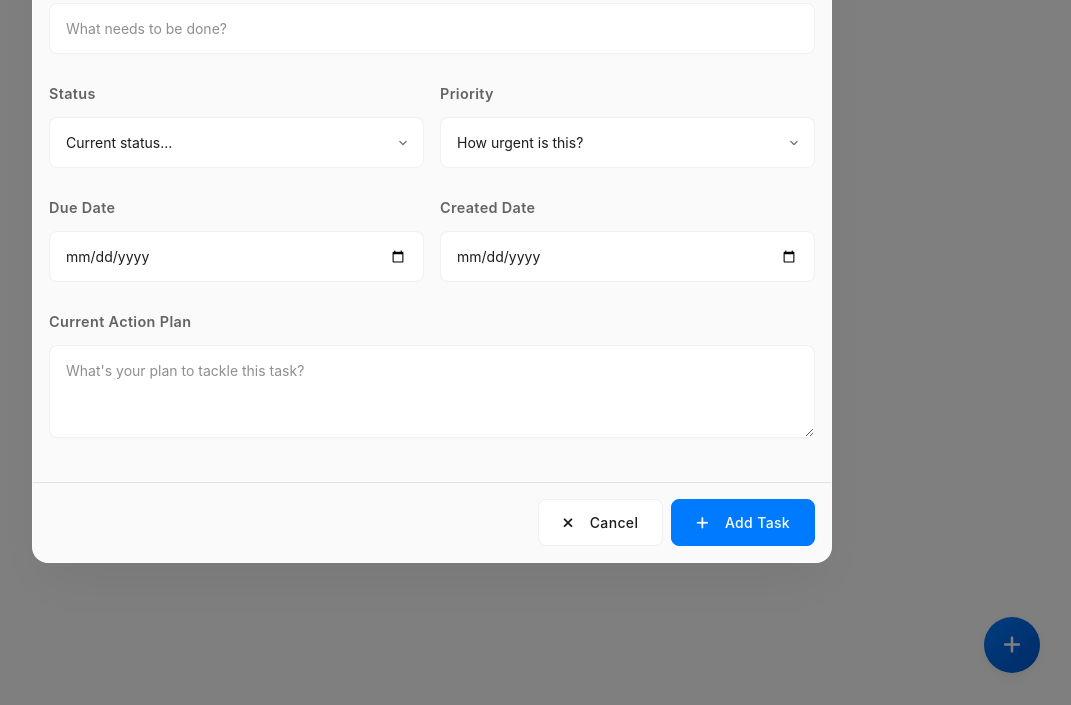
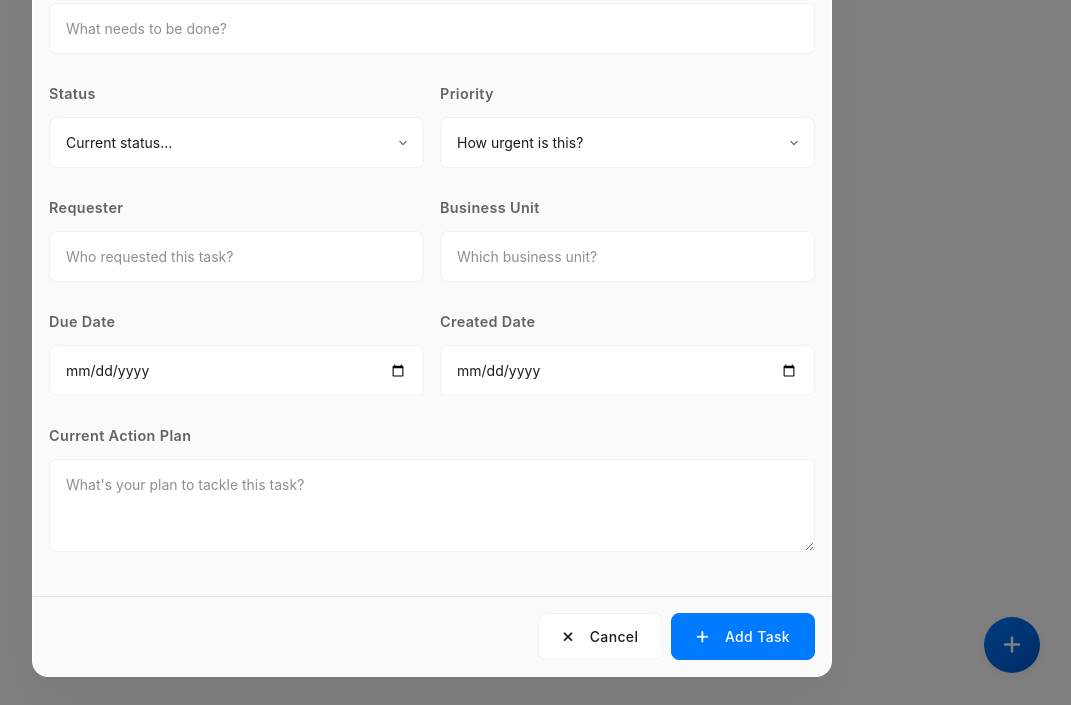
Before and after one commit to radiantsolutions-lab/progress-pad, a Flask app: page / in a window 1280 px wide, after a click on "Add Task". Shown: the part 282-987 px from the top of the page, without its empty margins (208-1279 px from the left). Run offline with Flask 3, Linux system fonts and the light colour scheme; a user stored in the database is signed in; data comes from the database, SQL or seed files in the repository; data that the repository does not hold is empty; some libraries are stand-ins or nearby versions; some web fonts are replaced.

Commit message:
Add Requester and Business Unit fields to Task model, forms, and display

```diff
--- a/app.py
+++ b/app.py
@@ -334,6 +334,8 @@
         due_date=parse_date_flexible(data.get('Due Date')),
         current_action_plan=data.get('Current Action Plan'),
         action_plan_history=f"[{datetime.today().strftime('%Y-%m-%d')}]\n{data.get('Current Action Plan', '').strip()}" if data.get('Current Action Plan') else '',
+        requester=data.get('Requester'),
+        business_unit=data.get('Business Unit'),
         custom_fields=custom_fields if custom_fields else None,
         user_id=current_user.id
     )
@@ -639,6 +641,10 @@
         task.action_plan_history = data['Action Plan History']
     if 'Category' in data:
         task.category = data['Category']
+    if 'Requester' in data:
+        task.requester = data['Requester']
+    if 'Business Unit' in data:
+        task.business_unit = data['Business Unit']
 
     # Update custom fields
     if not task.custom_fields:
--- a/models.py
+++ b/models.py
@@ -45,6 +45,8 @@
     current_action_plan = db.Column(db.Text)
     action_plan_history = db.Column(db.Text)
     category = db.Column(db.String(100))  # Added category field
+    requester = db.Column(db.String(100))  # New field: Requester
+    business_unit = db.Column(db.String(100))  # New field: Business Unit
 
     # User relationship
     user_id = db.Column(db.Integer, db.ForeignKey('users.id'), nullable=False)
@@ -73,6 +75,8 @@
             'Current Action Plan': self.current_action_plan,
             'Action Plan History': self.action_plan_history,
             'Category': self.category,
+            'Requester': self.requester,
+            'Business Unit': self.business_unit,
             'is_overdue': False,
             'due_soon': False,
             'due_today': False
--- a/templates/index.html
+++ b/templates/index.html
@@ -1846,6 +1846,16 @@
         .badge-modern.module {
             background: rgba(255, 149, 0, 0.1);
             color: #FF9500;
+        }
+
+        .badge-modern.requester {
+            background: rgba(175, 82, 222, 0.1);
+            color: #AF52DE;
+        }
+
+        .badge-modern.business-unit {
+            background: rgba(255, 59, 48, 0.1);
+            color: #FF3B30;
         }
 
         /* Status dots for compact layout */
@@ -2596,6 +2606,21 @@
                         <div class="row g-3">
                             <div class="col-md-6">
                                 <div class="form-group">
+                                    <label class="form-label">Requester</label>
+                                    <input class="form-control" type="text" name="Requester" placeholder="Who requested this task?">
+                                </div>
+                            </div>
+                            <div class="col-md-6">
+                                <div class="form-group">
+                                    <label class="form-label">Business Unit</label>
+                                    <input class="form-control" type="text" name="Business Unit" placeholder="Which business unit?">
+                                </div>
+                            </div>
+                        </div>
+
+                        <div class="row g-3">
+                            <div class="col-md-6">
+                                <div class="form-group">
                                     <label class="form-label">Due Date</label>
                                     <input class="form-control" type="date" name="Due Date">
                                 </div>
@@ -2714,6 +2739,21 @@
                                         <option value="{{ priority }}">{{ priority }}</option>
             {% endfor %}
           </select>
+                                </div>
+                            </div>
+                        </div>
+
+                        <div class="row g-3">
+                            <div class="col-md-6">
+                                <div class="form-group">
+                                    <label class="form-label">Requester</label>
+                                    <input class="form-control" type="text" name="Requester" placeholder="Who requested this task?">
+                                </div>
+                            </div>
+                            <div class="col-md-6">
+                                <div class="form-group">
+                                    <label class="form-label">Business Unit</label>
+                                    <input class="form-control" type="text" name="Business Unit" placeholder="Which business unit?">
                                 </div>
                             </div>
                         </div>
@@ -3562,6 +3602,8 @@
                                                 <span class="badge-modern type">${task.Type}</span>
                                                 ${task.Product ? `<span class="badge-modern product">${task.Product}</span>` : ''}
                                                 ${task.Module ? `<span class="badge-modern module">${task.Module}</span>` : ''}
+                                                ${task.Requester ? `<span class="badge-modern requester">${task.Requester}</span>` : ''}
+                                                ${task['Business Unit'] ? `<span class="badge-modern business-unit">${task['Business Unit']}</span>` : ''}
 
                                                 <!-- Status & Priority inline -->
                                                 <div class="status-priority-inline">
```
